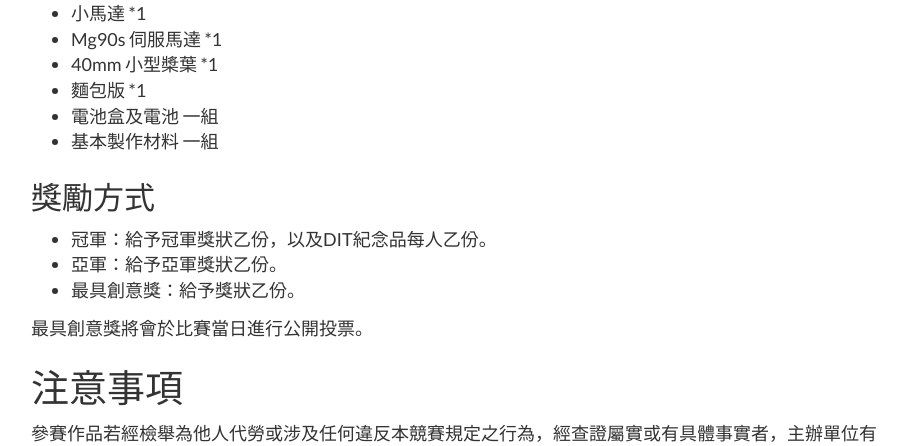
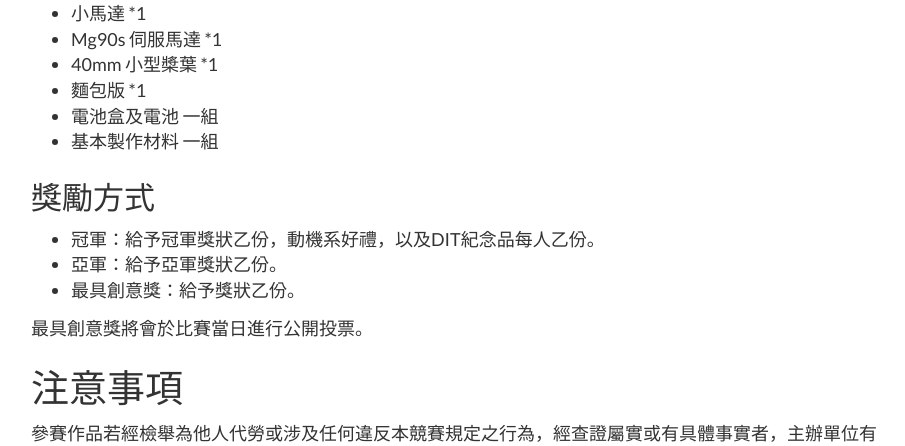
Before and after one commit to afg984/dit-robotics-site, a Django app: page /contest/ in a window 1280 px wide. Shown: the part 3571-4017 px from the top of the page, without its empty margins (39-944 px from the left). Run offline with Django 3.2, Linux system fonts and the light colour scheme; the visitor is signed in with stand-in values (Sample User, id 1); parts of the project's set-up code (start-up, migrations or seed data) failed here and were passed over; some libraries are stand-ins or nearby versions; some web fonts are replaced.

Commit message:
禮物~~~
增加禮物誘惑?

```diff
--- a/common/templates/87a.html
+++ b/common/templates/87a.html
@@ -115,7 +115,7 @@
 
 <h3>獎勵方式</h3>
 <ul>
-<li>冠軍：給予冠軍獎狀乙份，以及DIT紀念品每人乙份。</li>
+<li>冠軍：給予冠軍獎狀乙份，動機系好禮，以及DIT紀念品每人乙份。</li>
 <li>亞軍：給予亞軍獎狀乙份。</li>
 <li>最具創意獎：給予獎狀乙份。</li>
 </ul>
```
